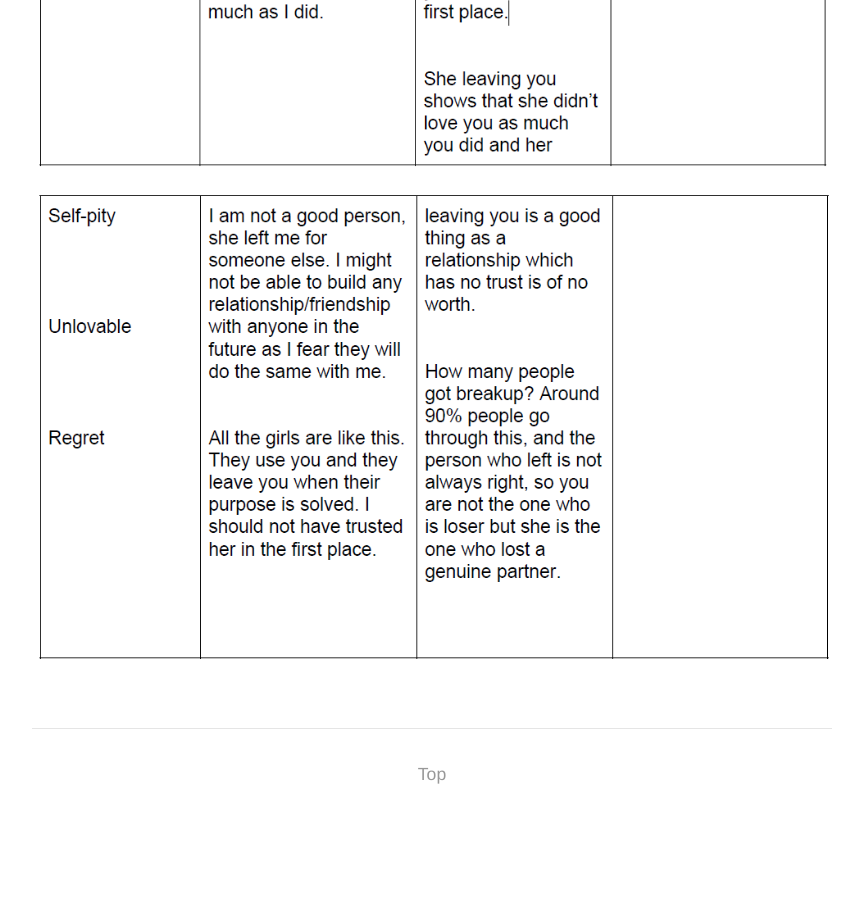
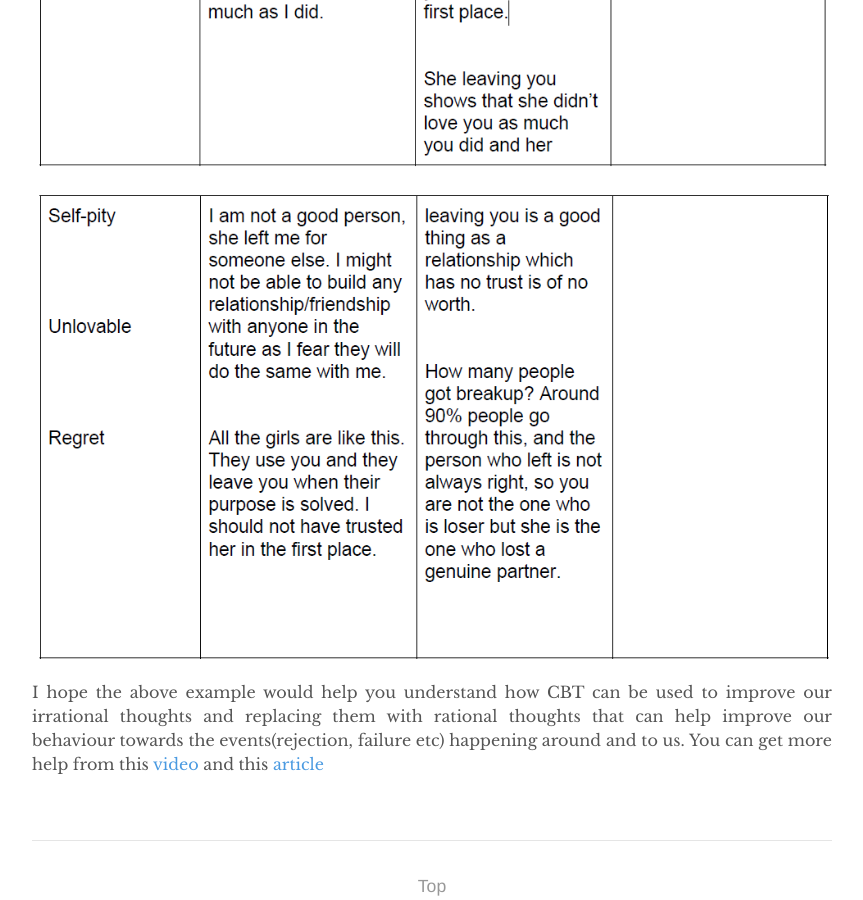
Before and after one commit to mukulkumar22/mukulkumar22.github.io, a Jekyll site: the page built from _posts/2020-06-12-CBT.md, in a window 1280 px wide and 900 px high, scrolled down 2336 px. Shown: the whole window, without its empty margins (208-1071 px from the left). Built offline with Jekyll 4.4.1, drawn with Linux system fonts in a browser that asks for light colours; before the commit the page ends 3124 px from its top, so only the background shows below that.

Commit message:
Update 2020-06-12-CBT.md

```diff
--- a/_posts/2020-06-12-CBT.md
+++ b/_posts/2020-06-12-CBT.md
@@ -35,3 +35,6 @@ event which made him feeling low and depressed.
 ![CBT](/assets/CBT1.PNG)
 
 ![Cognitive behavioural therapy](/assets/CBT2.PNG)
+
+I hope the above example would help you understand how CBT can be used to improve our irrational thoughts and replacing them with rational thoughts that can help improve our behaviour towards the events(rejection, failure etc) happening around and to us.
+You can get more help from this [video](https://www.youtube.com/watch?v=7LD8iC4NqXM) and this [article](https://positivepsychology.com/cbt-cognitive-behavioral-therapy-techniques-worksheets/)
```
